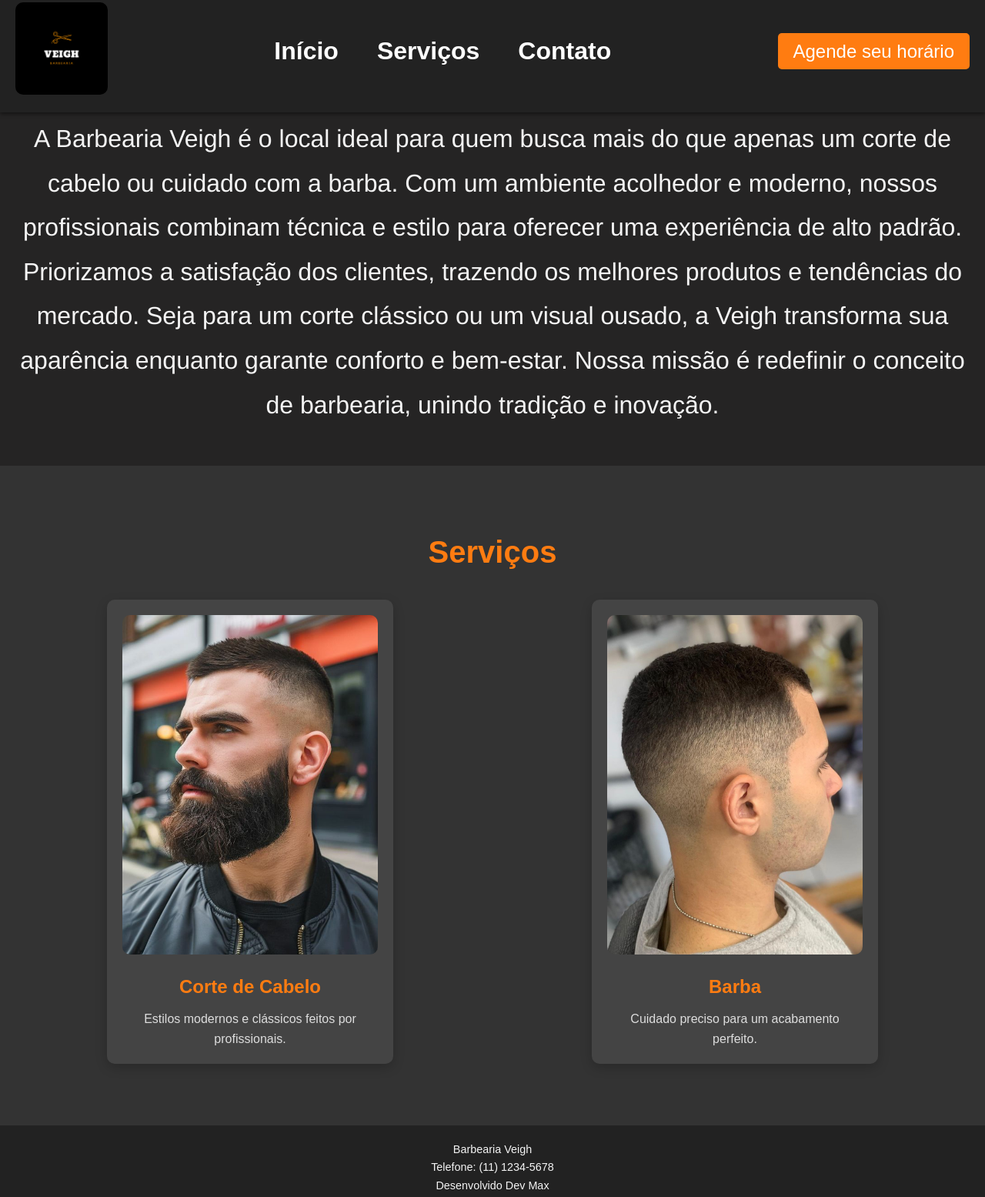
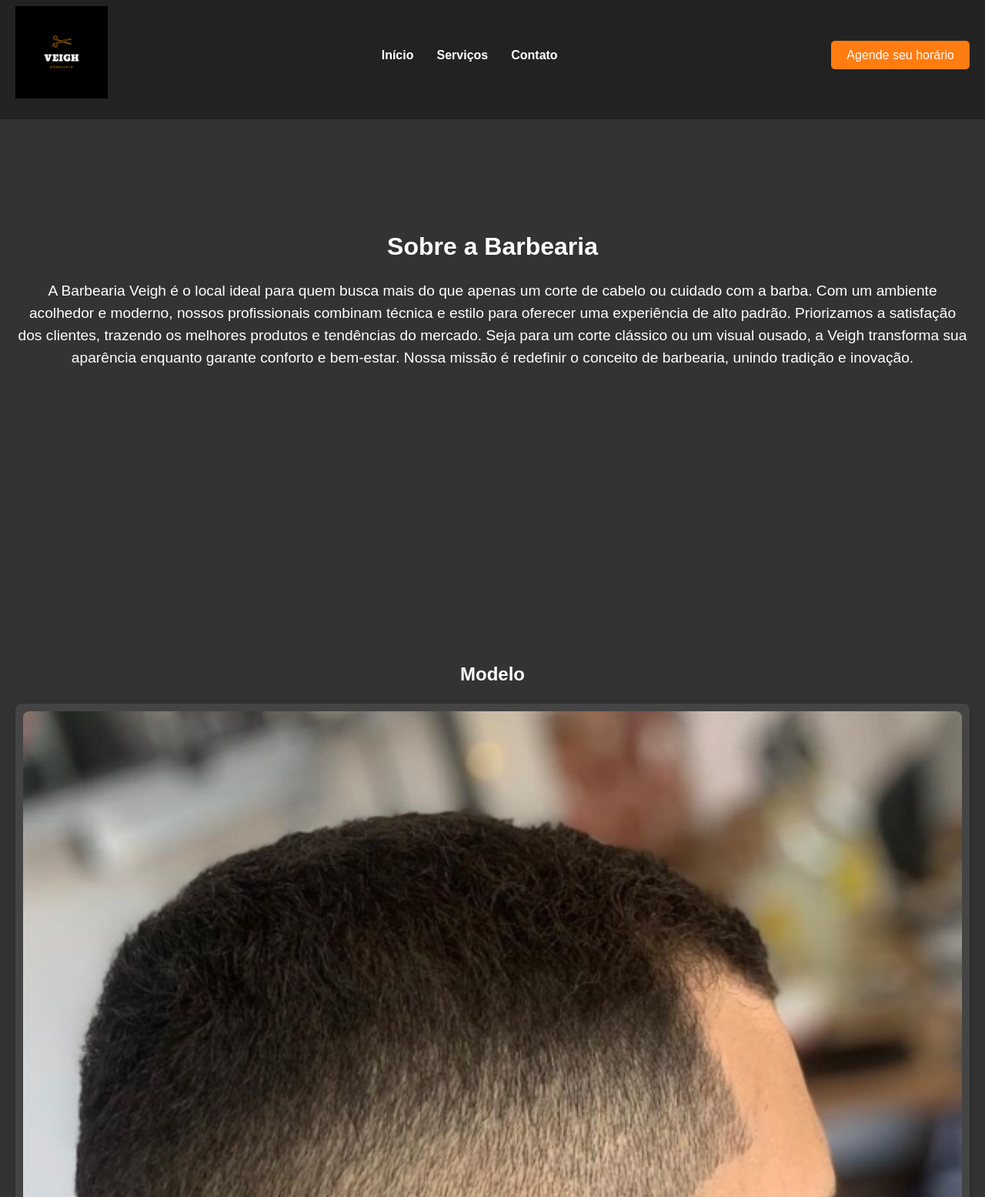
Before and after one commit to maxlima1165/Portifolio, a plain HTML site: page index.html in a window 1280 px wide. Shown: the part 12-1567 px from the top of the page at 77% size. Drawn offline with Linux system fonts and the light colour scheme.

Commit message:
codigosatualizados

```diff
--- a/index.html
+++ b/index.html
@@ -3,7 +3,7 @@
 <head>
     <meta charset="UTF-8">
     <meta name="viewport" content="width=device-width, initial-scale=1.0">
-    <title>Barbearia Veigh - Unidade Jardim São Paulo</title>
+    <title>Barbearia </title>
     <link rel="stylesheet" href="style.css">
     <link rel="icon" type="image/png" href="./img/icon.png">
 </head>
@@ -38,15 +38,15 @@
 
     <!-- Serviços -->
     <section id="servicos" class="servicos">
-        <h2>Serviços</h2>
+        <h2>Modelo</h2>
         <div class="service-list">
             <div class="service-item">
-                <img src="./img/barba1.jpg" alt="Exemplo de corte de cabelo">
+                <img src="./img/barbearia1.png" alt="Exemplo de corte de cabelo">
                 <h3>Corte de Cabelo</h3>
                 <p>Estilos modernos e clássicos feitos por profissionais.</p>
             </div>
             <div class="service-item">
-                <img src="./img/barbearia1.png" alt="Exemplo de barba">
+                <img src="./img/barba1.jpg" alt="Exemplo de barba">
                 <h3>Barba</h3>
                 <p>Cuidado preciso para um acabamento perfeito.</p>
             </div>
@@ -59,11 +59,10 @@
     <footer>
         <div class="footer-content">
             <p>Barbearia Veigh</p>
-            <p>Telefone: (11) 1234-5678</p>
+            <p>Entre Em Contato: (69) 99371-6918</p>
             <p>Desenvolvido Dev Max<p>
         </div>
     </footer>
-
     <script src="script.js"></script>
 </body>
 </html>
--- a/script.js
+++ b/script.js
@@ -6,3 +6,18 @@ document.querySelectorAll('.service-item').forEach(item => {
         }
     });
 });
+
+
+window.addEventListener('scroll', () => {
+    const images = document.querySelectorAll('.service-item img');
+    const windowHeight = window.innerHeight;
+
+    images.forEach(img => {
+        const position = img.getBoundingClientRect().top;
+
+        // Verifica se a imagem está visível na tela
+        if (position < windowHeight - 100) {
+            img.classList.add('fade-in'); // Adiciona a classe de animação
+        }
+    });
+});
--- a/style.css
+++ b/style.css
@@ -8,16 +8,16 @@
 /* Corpo do site */
 body {
     font-family: 'Arial', sans-serif;
-    background: linear-gradient(to bottom, #333, #222);
-    color: #f4f4f4;
-    line-height: 1.6;
+    background-color: #333;
+    color: #fff;
+    line-height: 1.5;
 }
 
 /* Cabeçalho */
 header {
     background-color: #222;
     color: #fff;
-    padding: 15px 20px;
+    padding: 20px;
     display: flex;
     justify-content: space-between;
     align-items: center;
@@ -25,198 +25,142 @@ header {
     top: 0;
     width: 100%;
     z-index: 10;
-    box-shadow: 0 2px 5px rgba(0, 0, 0, 0.5);
 }
 
 header .logo img {
     width: 120px;
-    border-radius: 10px;
 }
 
 header nav ul {
     list-style: none;
     display: flex;
-    gap: 50px ;
-    font-size: 2.0rem;
+    flex-wrap: wrap;
+    justify-content: center;
+    font-size: 1rem;
+    gap: 10px;
+}
+
+header nav ul li {
+    margin: 0;
 }
 
 header nav ul li a {
     color: #fff;
     text-decoration: none;
     font-weight: bold;
-    transition: color 0.3s ease;
-}
-
-header nav ul li a:hover {
-    color: #ff7c11;
+    padding: 5px 10px;
 }
 
 header .agendamento .btn {
+    margin-top: 10px;
     background-color: #ff7c11;
     color: #fff;
     padding: 10px 20px;
     text-decoration: none;
     border-radius: 5px;
-    font-size: 1.5rem;
-    transition: background-color 0.3s ease;
+    font-size: 1rem;
 }
 
-header .agendamento .btn:hover {
-    background-color: #e0650f;
-}
 
-/* Seção Hero */
-.hero {
-    background: url('barbearia.jpg') no-repeat center/cover;
-    height: 100vh;
+.sobre {
+    padding: 100px 20px; /* Aumenta o padding superior para compensar o cabeçalho fixo */
+    min-height: 100vh; /* Garante que a altura da seção cubra a tela inteira */
     display: flex;
-    justify-content: center;
-    align-items: center;
+    flex-direction: column;
+    justify-content: center; /* Centraliza o conteúdo verticalmente */
     text-align: center;
-    padding-top: 80px; /* Ajuste para o cabeçalho fixo */
-}
-
-.hero h1 {
-    font-size: 2.5rem;
-    margin-bottom: 15px;
     color: #fff;
-}
-
-.hero p {
-    font-size: 1.2rem;
-    color: #ddd;
-}
-
-.hero .btn {
-    background-color: #ff7c11;
-    color: #fff;
-    padding: 12px 25px;
-    font-size: 1rem;
-    text-decoration: none;
-    border-radius: 5px;
-    transition: background-color 0.3s ease;
-}
-
-.hero .btn:hover {
-    background-color: #e0650f;
-}
-
-/* Seção Sobre */
-.sobre {
-    padding: 80px 20px 50px;
-    text-align: center;
-    color: #f4f4f4;
-    background-color: #252424;
+    margin-bottom: 50px;
 }
 
 .sobre h2 {
-    font-size: 2.5rem;
+    font-size: 2rem; /* Aumenta o tamanho do título para telas menores */
     margin-bottom: 20px;
-    color: #ff7c11;
 }
 
 .sobre p {
-    font-size: 2.0rem;
-    font-family: 'Franklin Gothic Medium', 'Arial Narrow', Arial, sans-serif;
-    line-height: 1.8;
+    font-size: 1.2rem; /* Ajusta o tamanho da fonte para uma leitura melhor */
 }
 
 /* Seção de Serviços */
 .servicos {
-    background-color: #333;
-    padding: 80px 20px;
+    padding: 20px;
     text-align: center;
 }
 
 .servicos h2 {
-    font-size: 2.5rem;
-    margin-bottom: 30px;
-    color: #ff7c11;
+    font-size: 1.5rem;
+    margin-bottom: 20px;
 }
 
 .servicos .service-list {
     display: flex;
-    flex-wrap: wrap;
-    justify-content: space-around;
+    flex-direction: column;
     gap: 20px;
 }
 
 .servicos .service-item {
-    width: 30%;
-    padding: 20px;
     background-color: #444;
-    border-radius: 10px;
-    box-shadow: 0 5px 15px rgba(0, 0, 0, 0.2);
-    transition: transform 0.3s ease, box-shadow 0.3s ease;
-}
-
-.servicos .service-item:hover {
-    transform: scale(1.05);
-    box-shadow: 0 10px 25px rgba(0, 0, 0, 0.3);
+    padding: 10px;
+    border-radius: 8px;
+    box-shadow: 0 2px 8px rgba(0, 0, 0, 0.2);
 }
 
 .servicos .service-item img {
     width: 100%;
-    border-radius: 10px;
-    margin-bottom: 15px;
+    border-radius: 8px;
+    margin-bottom: 10px;
 }
 
 .servicos .service-item h3 {
-    font-size: 1.5rem;
-    margin-bottom: 10px;
-    color: #ff7c11;
+    font-size: 1.2rem;
+    margin-bottom: 5px;
 }
 
 .servicos .service-item p {
-    font-size: 1rem;
-    line-height: 1.6;
-    color: #ddd;
+    font-size: 0.9rem;
 }
 
 /* Rodapé */
 footer {
     background-color: #222;
-    color: #f4f4f4;
+    color: #fff;
     padding: 20px;
     text-align: center;
     font-size: 0.9rem;
 }
 
-/* Responsividade */
-@media (max-width: 768px) {
+/* Responsividade específica para 393x852 */
+@media (max-width: 393px) {
     header nav ul {
         flex-direction: column;
-        gap: 10px;
+        gap: 5px;
     }
 
-    .hero h1 {
-        font-size: 2rem;
+    .sobre h2, .servicos h2 {
+        font-size: 1.0rem;
     }
 
-    .hero p {
-        font-size: 1rem;
+    .sobre p, .servicos .service-item p {
+        font-size: 0.9rem;
     }
 
-    .servicos .service-item {
-        width: 90%;
+    .servicos .service-item img {
+        height: auto;
     }
-}
 
-@media (max-width: 480px) {
     header .logo img {
         width: 100px;
     }
 
-    .hero h1 {
-        font-size: 1.5rem;
-    }
-
-    .hero p {
+    header .agendamento .btn {
+        padding: 8px 16px;
         font-size: 0.9rem;
     }
+}
 
-    .hero .btn {
-        font-size: 0.9rem;
-        padding: 10px 20px;
-    }
+
+.fade-in {
+    opacity: 1;
+    transition: opacity 1s ease-in;
 }
```
